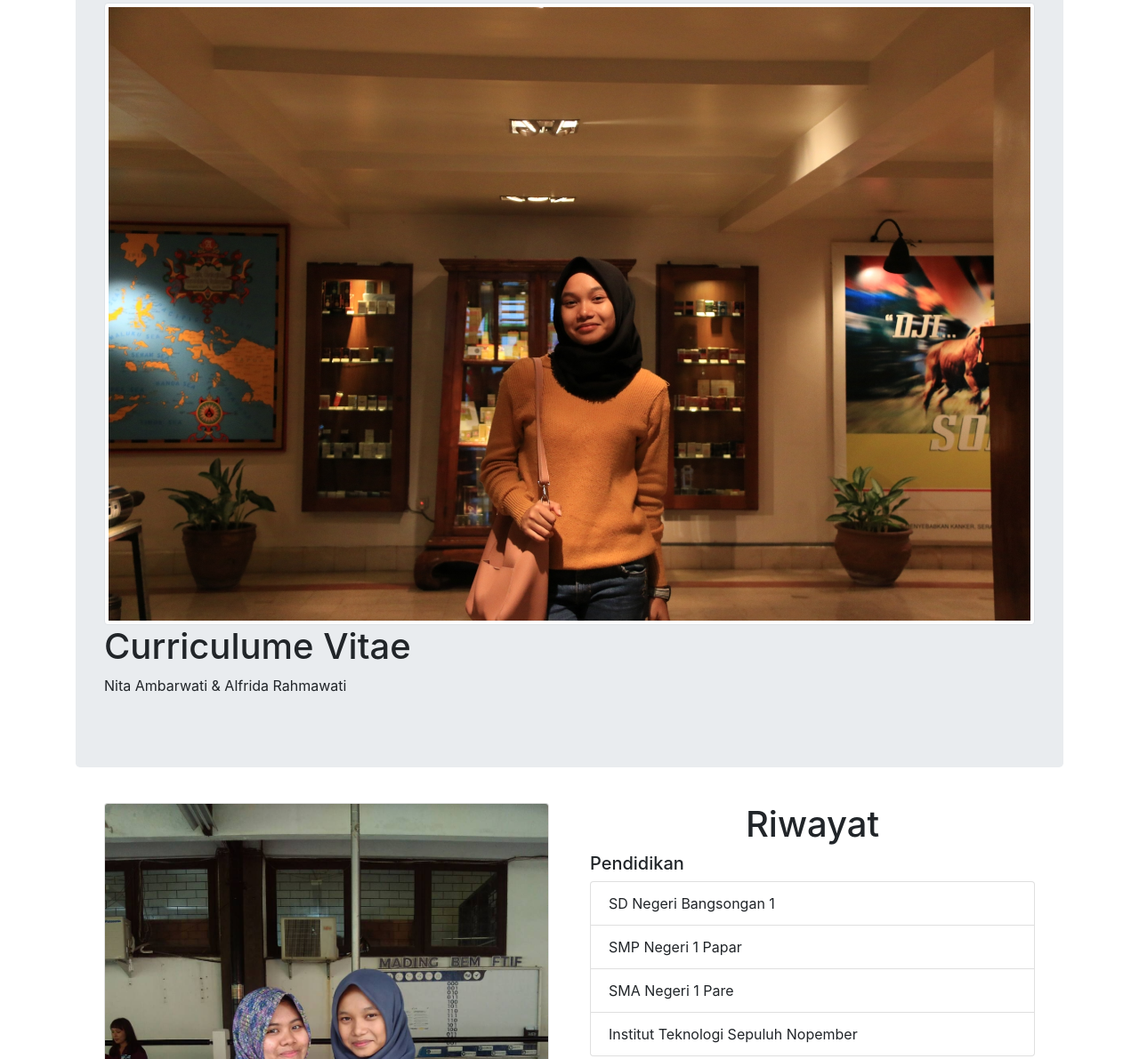
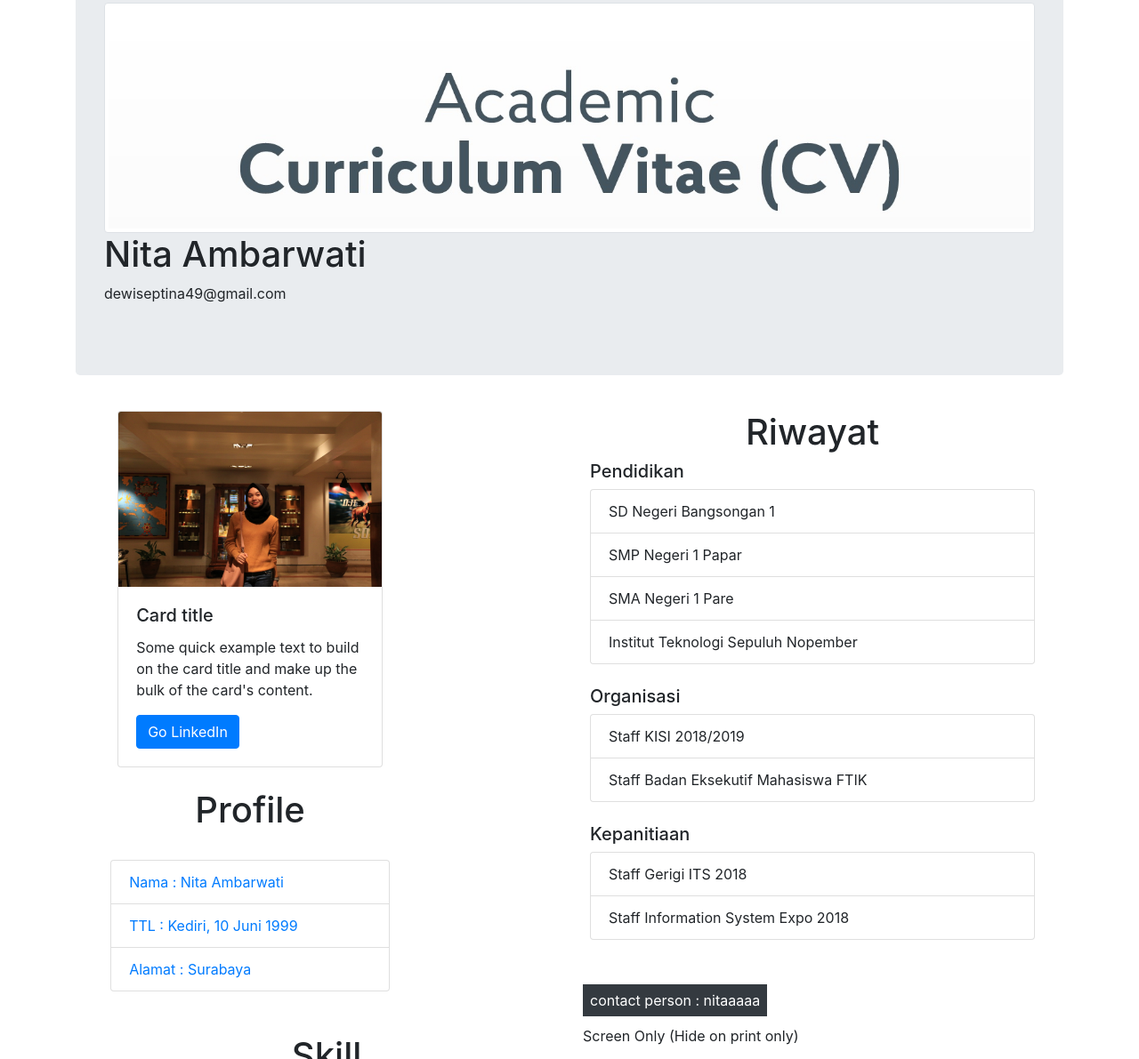
Before and after one commit to DPP-2020/praktikum-1-membuat-cv-part-2-dewiseptinaas, a plain HTML site: page index.html in a window 1280 px wide. Shown: the part 77-1268 px from the top of the page at 89% size. Drawn offline with nearby package versions, Linux system fonts and the light colour scheme.

Commit message:
05211740000076 #2

```diff
--- a/index.html
+++ b/index.html
@@ -16,25 +16,27 @@
 <body>
     <div class="container mt-3">
         <div class="jumbotron">
-          <img src="img/foto.jpg" class="img-thumbnail" alt="Responsive image">
-          <h1>Curriculume Vitae </h1>
-          <p>Nita Ambarwati & Alfrida Rahmawati</p>
+          <img src="img/judul.jpg" class="img-thumbnail" alt="Responsive image">
+          <h1>Nita Ambarwati</h1>
+          <p>dewiseptina49@gmail.com</p>
         </div>
       </div>
 
       <div class="row">
         <div class="col-md-1"></div>
         <div class="col-md-5">
+          <div class="col-md-8">
             <div class="p-2">
               <div class="card">
-                <img class="card-img-top width=300px" src="img/logo.jpg" alt="Card image cap">
+                <img class="card-img-top" src="img/foto.jpg" alt="Card image cap" width="30%">
                 <div class="card-body">
                   <h5 class="card-title">Card title</h5>
                   <p class="card-text">Some quick example text to build on the card title and make up the bulk of the card's content.</p>
-                  <a href="#" class="btn btn-primary">Go somewhere</a>
+                  <a href="https://www.linkedin.com/feed/" class="btn btn-primary">Go LinkedIn</a>
                 </div>
               </div>
-                <h1 class="mx-auto" style="width:150px">Profile</h1><br>
+            </div>
+                <h1 class="mx-auto text-center mt-3">Profile</h1><br>
                 <ul class="list-group">
                     <li class="list-group-item text-primary" >Nama : Nita Ambarwati</li>
                     <li class="list-group-item text-primary">TTL : Kediri, 10 Juni 1999</li>
@@ -76,8 +78,7 @@
               </table>
 
             </div>
-              <div class="d-inline p-2 bg-dark text-white">contact person : nitaaaaa</div>
-              <div class="d-print-none mt-3">Screen Only (Hide on print only)</div>
+
         </div>
 
         <div class="col-md-5">
@@ -98,11 +99,13 @@
                   </ul>
                   <br>
                 <h5>Kepanitiaan</h5>
-                <ul class="list-group">
+                <ul class="list-group mb-5">
                     <li class="list-group-item">Staff Gerigi ITS 2018</li>
                     <li class="list-group-item">Staff Information System Expo 2018</li>
                   </ul>
             </div>
+            <div class="d-inline p-2 bg-dark text-white">contact person : nitaaaaa</div>
+              <div class="d-print-none mt-3">Screen Only (Hide on print only)</div>
       </div>
       <div class="col-md-1"></div>
 
```
Also changed, not shown: img/judul.jpg (added).
